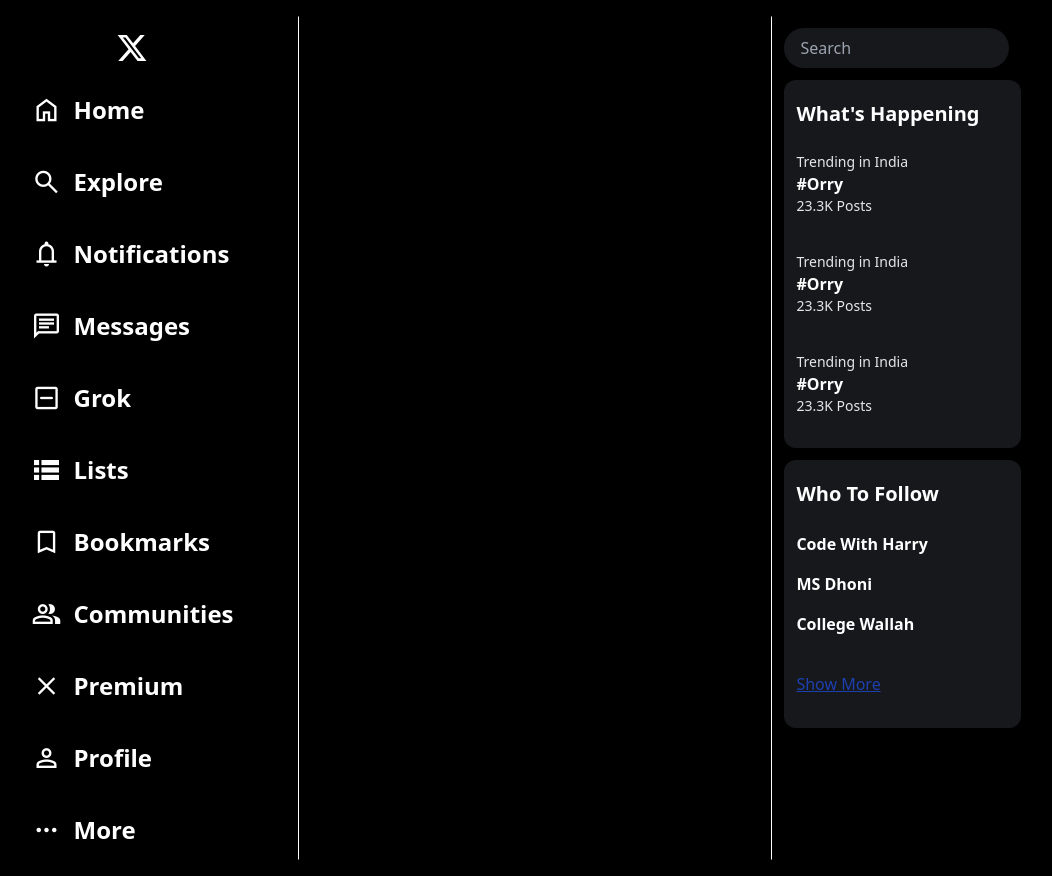
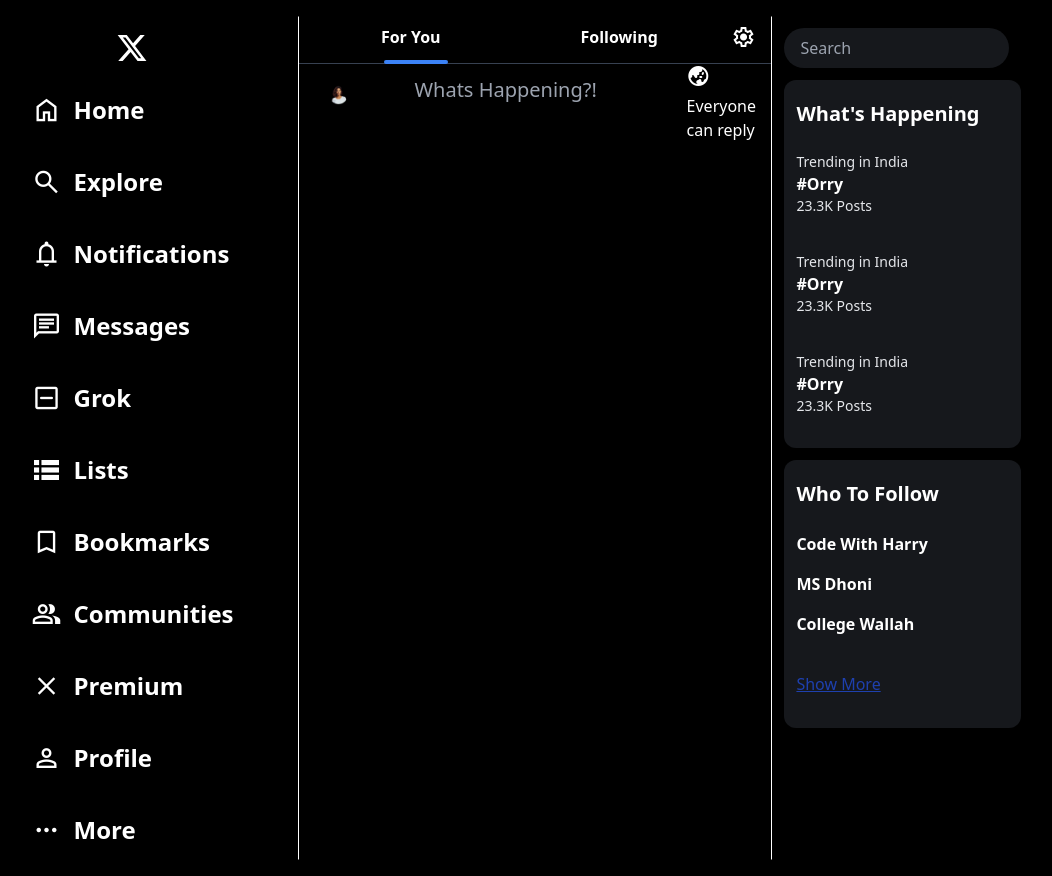
Before and after one commit to Ishita05A/X.com-Twitter-Clone, a website built with Vite: page index.html in a window 1280 px wide. Shown: the whole page, without its empty margins (34-1086 px from the left). Built offline with nearby package versions, Linux system fonts and the light colour scheme.

Commit message:
updated code

```diff
--- a/index.html
+++ b/index.html
@@ -96,8 +96,24 @@
             </div>
         </div>
         <div class="second  w-full border-[1px] border-x-white border-y-black">
-
-
+            <div class="top flex m-2 relative">
+                <div class="absolute w-16 h-1 rounded-full bg-blue-500 top-[115%] left-[17%]"></div>
+                <div class="left bg-red-6001 w-1/2 flex justify-center align-middle font-bold">For You</div>
+                <div class="right bg-green-3001 w-1/2 flex justify-center align-middle font-bold">Following</div>
+                <div class="settings mx-2"> <span class="material-symbols-outlined  ">settings</span></div>
+            </div>
+            <div class="w-full h-[1px] bg-gray-700"></div>
+            <div class="whatis flex  gap-4">
+                <div class="img m-5 ">
+                    <img src="profile.png" class="w-20 h-27 rounded-full" alt="">
+                </div>
+                <input class="w-full h-7 bg-black text-white mx-5 outline-none my-3 text-xl" type="text"
+                    placeholder="Whats Happening?! ">
+                <div clas="text-blue-800">
+                    <span class="material-symbols-outlined "> globe_asia </span>
+                    Everyone can reply
+                </div>
+            </div>
         </div>
         <div class="third  w-full">
             <div class="search m-3">
```
Also changed, not shown: package.json (+5 -3 lines), css/output.css, profile.png (added), 1 other file.
